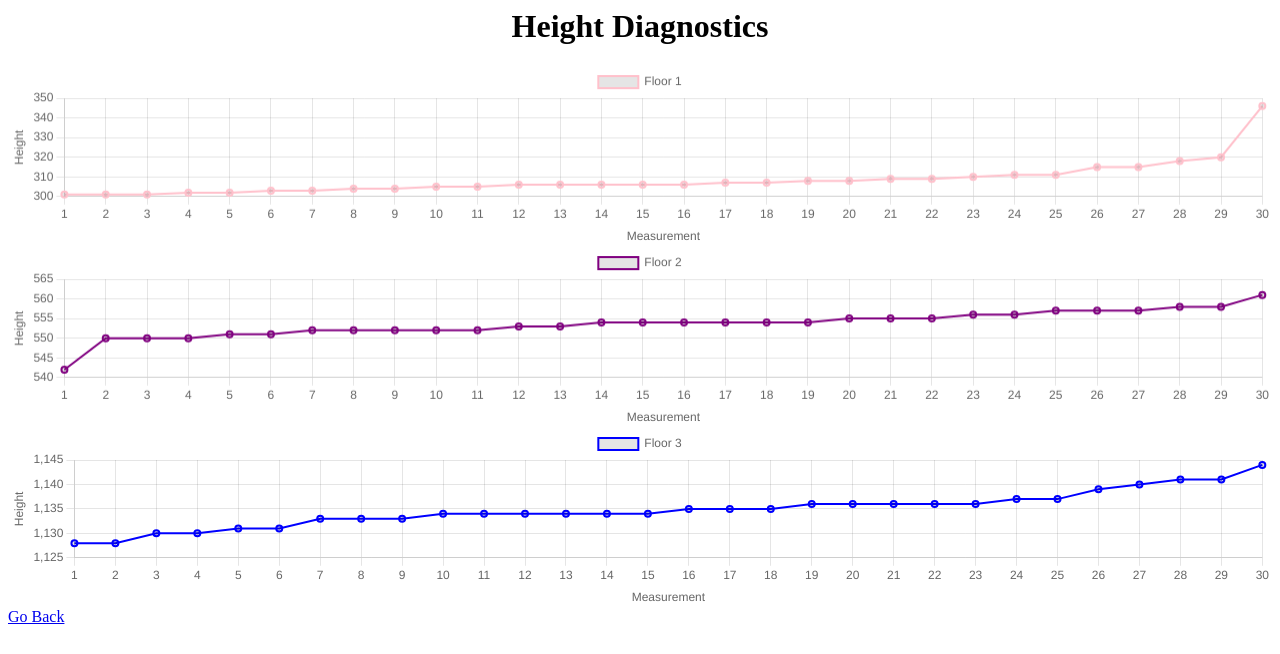
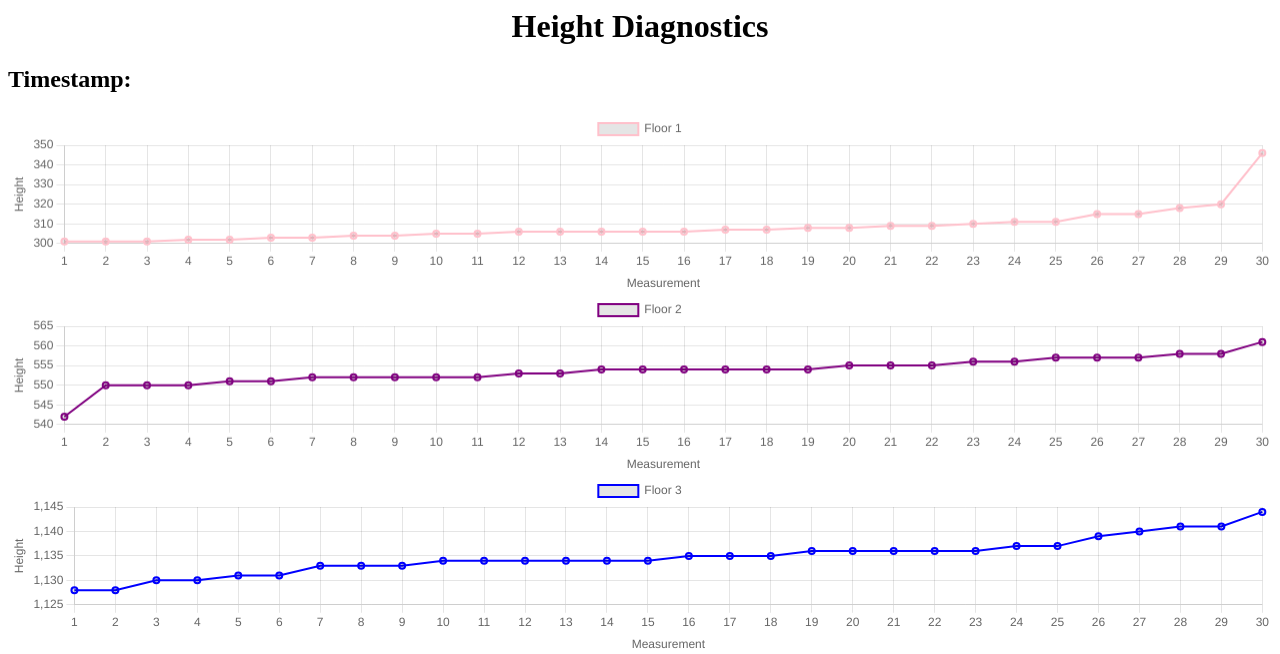
Before and after one commit to Vextri/Elevator, a PHP site: page /diagnostics/diagnostics.php in a window 1280 px wide. Shown: the top 654 px of the page. Run offline with PHP 8.4, Linux system fonts and the light colour scheme.

Commit message:
added timestamp to diagnostics function

```diff
--- a/diagnostics/diagnostics.php
+++ b/diagnostics/diagnostics.php
@@ -8,6 +8,7 @@
     $floor1_data = isset($json['floor1']) ? $json['floor1'] : [];
     $floor2_data = isset($json['floor2']) ? $json['floor2'] : [];
     $floor3_data = isset($json['floor3']) ? $json['floor3'] : [];
+    $timestamp = isset($json['timestamp']) ? $json['timestamp'] : '';
 
     // sort the array from lowest to highest value
     sort($floor1_data);
@@ -32,6 +33,7 @@
 <body>
     <header>
         <h1 style="text-align:center;">Height Diagnostics</h1>
+        <h2><?php echo "Timestamp: $timestamp"; ?></h2>
     </header>
     <div>
         <canvas id="floor1" width="700" height="100">Floor 1</canvas>
```
